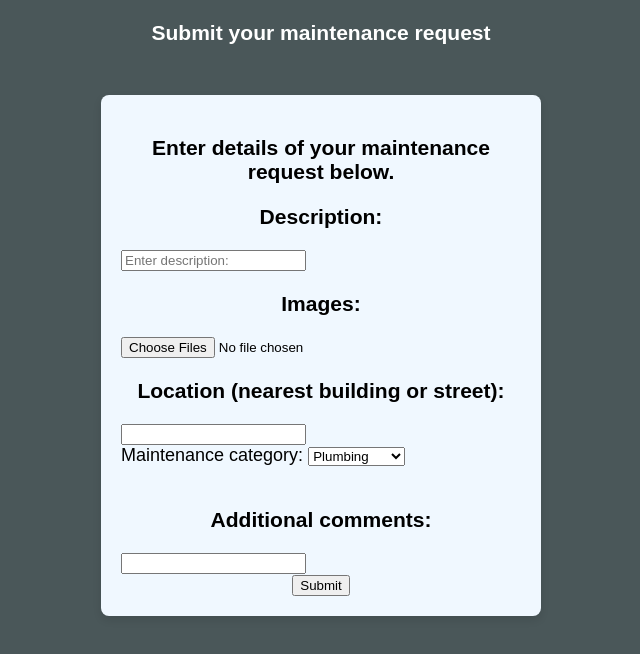
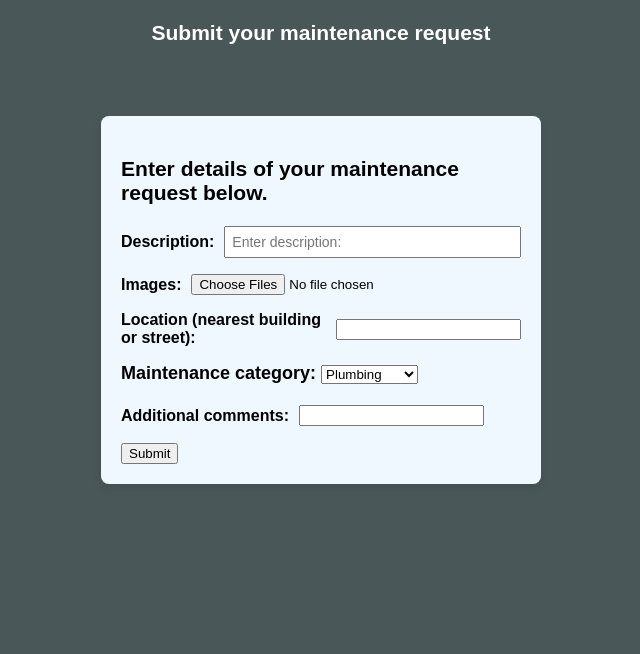
Before and after one commit to asaldinas/CIT384, a website: page public/form.html in a window 1280 px wide. Shown: the whole page, without its empty margins (319-959 px from the left). Drawn offline with Linux system fonts and the light colour scheme.

Commit message:
aligned all fields in form

```diff
--- a/public/forms.css
+++ b/public/forms.css
@@ -24,9 +24,10 @@ body, html{
     border: 1-x solid #ccc;
     border-radius: 8px;
     box-shadow: 0 4px 8px rgba(0, 0, 0, 0.1);
-    justify-content: center;
-    text-align: center;
+    text-align: left;
     background-color: aliceblue;
+    display: inline-block;
+    margin-right: 0px;
 }
 .maintenance_form{
     justify-content: left;
@@ -35,21 +36,36 @@ body, html{
     font-family: sans-serif;
     font-size: medium;
 }
-input[type = "file"]{
-    display: flex;
-    justify-content: center;
-    align-items: center;
-}
-input[type = "text"]{
-    display: flex;
-    justify-content: center;
-    align-items: center;
-}
 .dropdn{
     text-align: left;
     justify-content: left;
+    font-family: sans-serif;
+    font-weight: bold;
+    font-size: large;
 }
-select{
+.desc, .img, .loc, .comms{
+    display: flex;
+    align-items: center;
+    gap: 10px;
+    margin-bottom: 16px;
     text-align: left;
     justify-content: left;
+    font-family: sans-serif;
+    font-weight: bold;
+    font-size: large;
 }
+.desc h3,
+.img h3,
+.loc h3,
+.comms h3{
+    margin: 0;
+    font-size: 16px;
+}
+.desc input{
+    flex: 1;
+    padding: 6px;
+    font-size: 14px;
+}
+.loc h3{
+    font-size: medium;
+}
```
